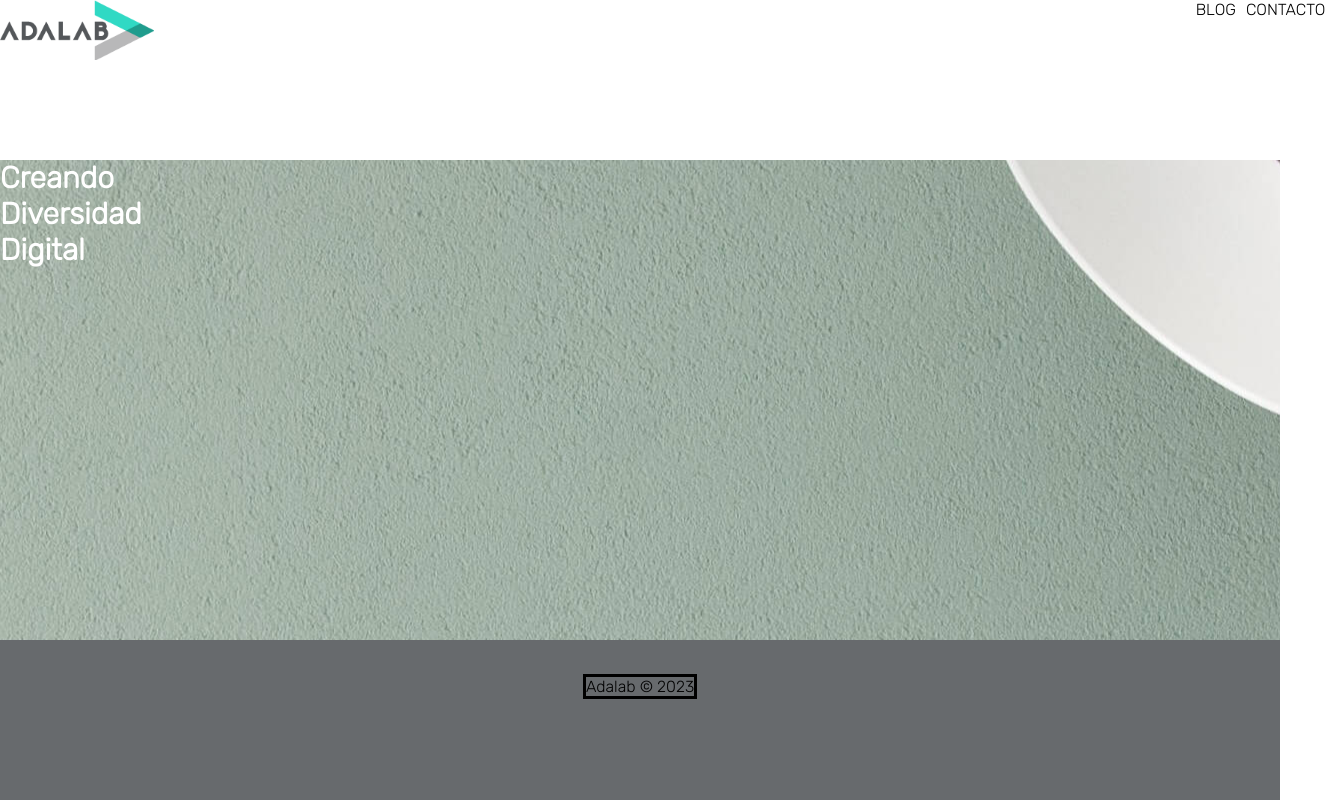
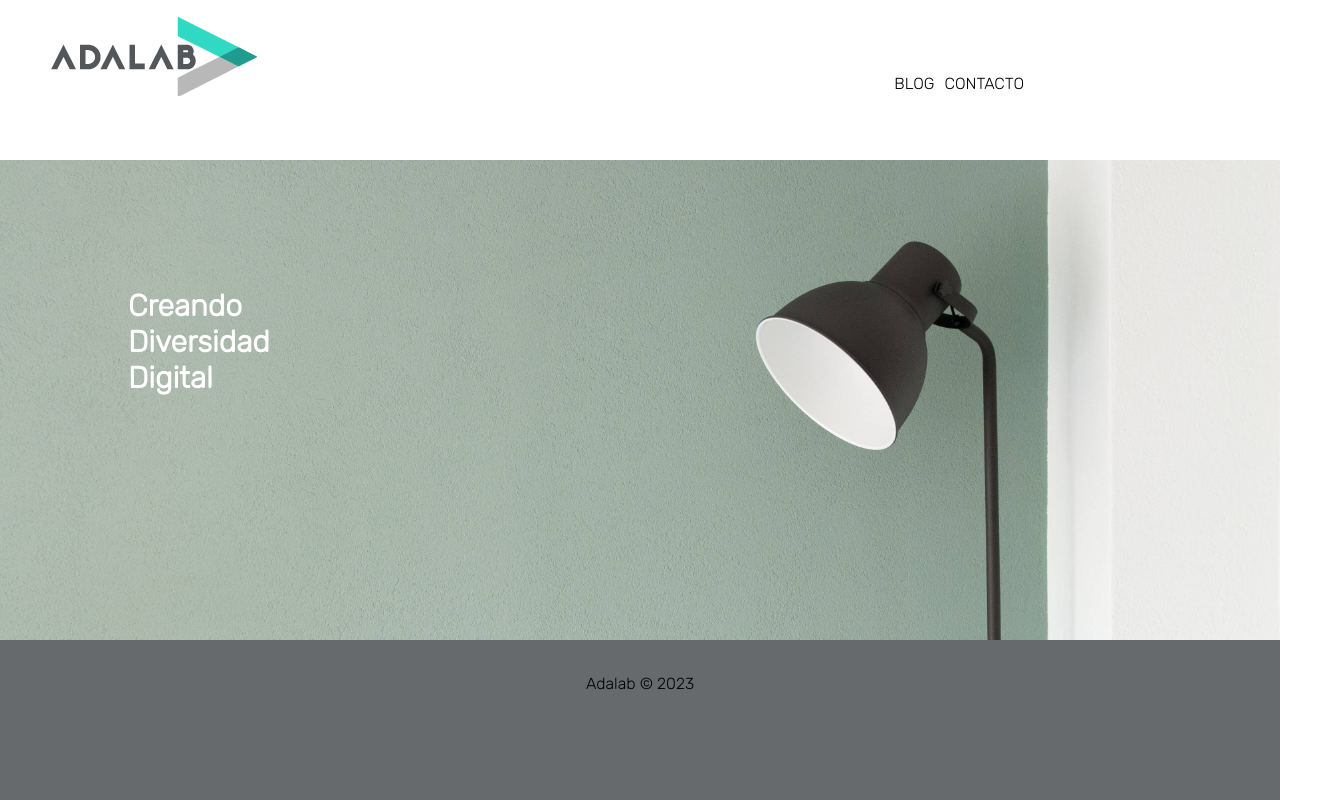
Before and after one commit to Adalab/modulo-1-evaluacion-final-bis-CCarolinaFranco, a plain HTML site: page index.html in a window 1280 px wide. Shown: the whole page, 1325 px wide, since content can reach past the window. Drawn offline with Linux system fonts and the light colour scheme.

Commit message:
changed header and hero

```diff
--- a/index.html
+++ b/index.html
@@ -12,8 +12,10 @@
 <body>
 
     <header class="header">
-       <a href="https://adalab.es/"><img src="./images/logo-adalab.png" alt="logo-adalab" ></a>
-       <nav>
+        <div class="logo">
+          <a href="https://adalab.es/"><img src="./images/logo-adalab.png" alt="logo-adalab" ></a>
+        </div>
+        <nav>
          <ul>
             <li><a  href="https://adalab.es/blog/" ></a>BLOG</li>
             <li><a  href="https://adalab.es/contacto/"></a>CONTACTO</li>
--- a/style css/style.css
+++ b/style css/style.css
@@ -9,12 +9,14 @@
 
 
 .header{
-  width: 100vw;
+  width: 80vw;
   height: 20vh;
   background-color: white;
   display: flex;
   text-align: center;
-  display: block;
+  /*display: block;*/
+  flex-direction: column;
+  align-items: center;
   position: sticky;
   top: 0%;
   left: 0%;
@@ -22,14 +24,15 @@
 
 
 }
-img{
+.logo{
+
     width: 154px;
     height: 60px;
-
-
-
+    margin-bottom: 10%;
+    margin-left: 5%;
 
 }
+
 li{
 
 display: inline;
@@ -46,7 +49,9 @@ ul{
   display: flex;
   column-gap: 10px;
   text-align: center;
-  padding-left: 35%;
+  margin-top: 5%;
+  align-items: center;
+
 
 
 
@@ -59,6 +64,8 @@ ul{
 
       display: flex;
       justify-content: space-between;
+      flex-direction: row;
+
 
 
      }
@@ -76,25 +83,34 @@ ul{
 
      }
 
+
+
+main{
+  width: 100vw;
+  height: 70vh;
+}
+
  .hero{
     width: 100vw;
-    height: 60vh;
+    height: 70vh;
     background-image: url('../images/david-van-dijk-lampb.jpg');
     text-align: center;
     display: flex;
     align-content: center;
-    background-size: auto;
+    background-size:100vw;
     background-position: center;
 
 
-    /*padding-top: 129px;
-    padding-left:  20px;
-    padding-right: 20px;
-    padding-bottom:129px ;
-    margin-top: 65px;*/
+ }
+ @media screen and (max-width:700px){
 
+  .hero{
+    background-repeat: no-repeat;
 
  }
+
+ }
+
 
 
 h1{
@@ -105,14 +121,12 @@ h1{
    font-size: 30px;
    color: white;
    font-weight: 1000px;
+   margin-top: 10%;
+   margin-left: 10%;
 
 }
-@media screen and (min-width:480px){
 
 
-
-
-}
 
 footer{
    width: 100vw;
@@ -134,7 +148,7 @@ footer{
 
 div{
   font-family:'Rubik', sans-serif ;
-  border: 3px solid black;
+  /*border: 3px solid black;*/
   height: 19px;
   margin-top: 34px;
 
```
